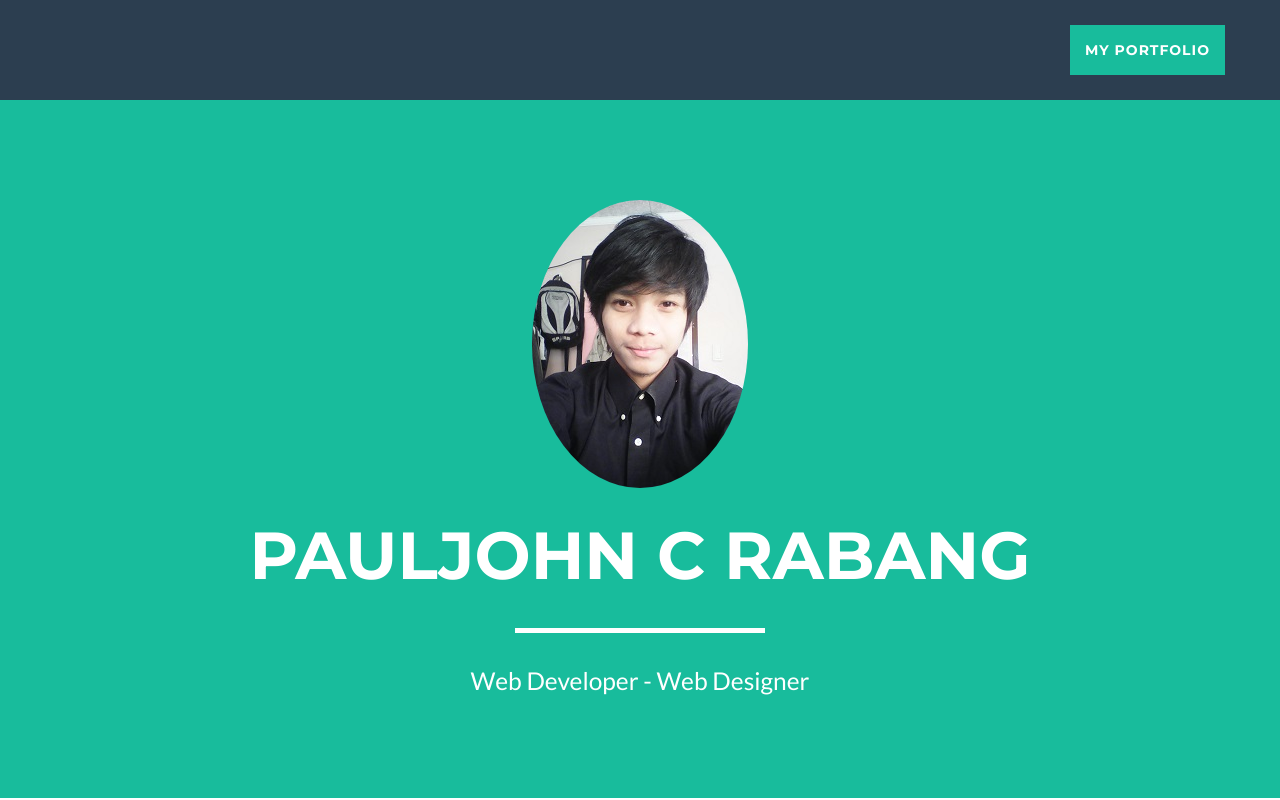
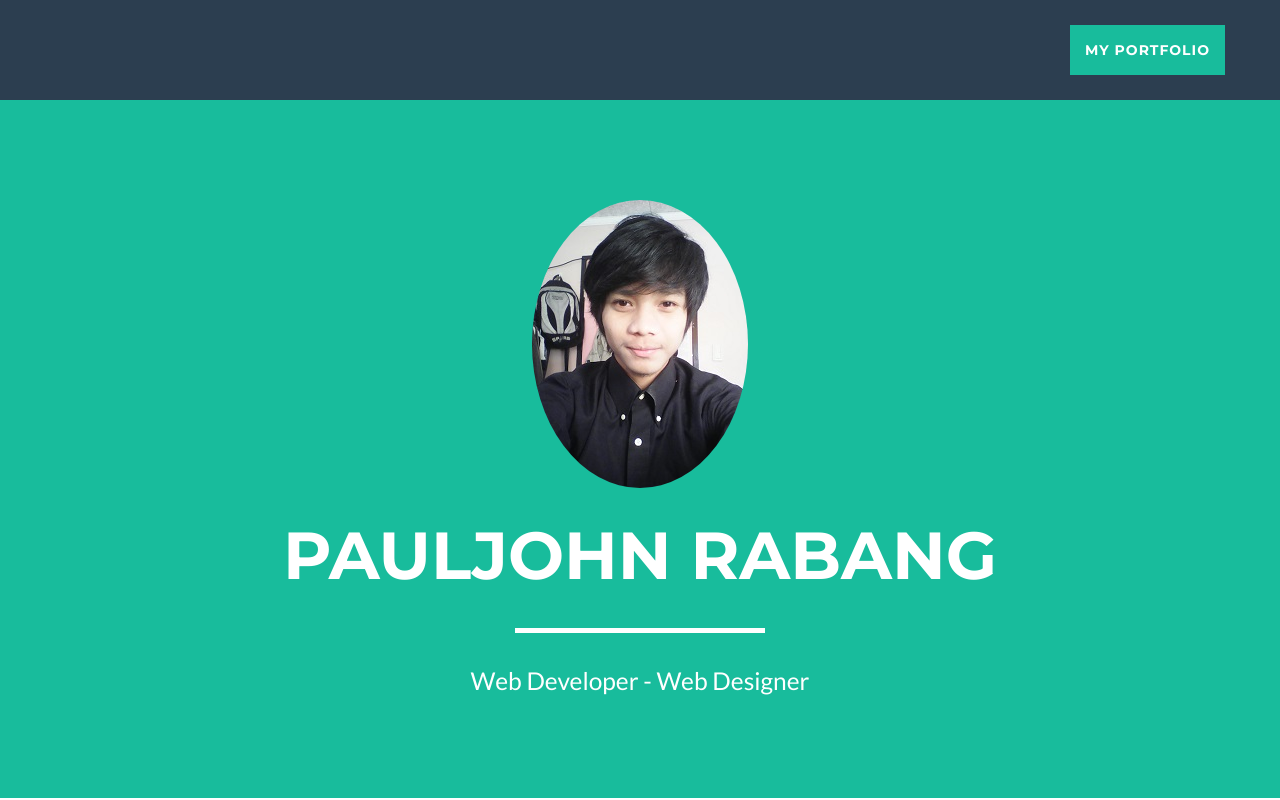
Before and after one commit to pauljohnrabang/johnrabang.github.io, a website: page index.html in a window 1280 px wide. Shown: the top 800 px of the page. Drawn offline with nearby package versions, Linux system fonts and the light colour scheme.

Commit message:
Update index.html

```diff
--- a/index.html
+++ b/index.html
@@ -67,7 +67,7 @@
                 <div class="col-lg-12">
                     <img class="img-circle" src="k.jpg" alt="">
                     <div class="intro-text">
-                        <span class="name">Pauljohn C Rabang</span>
+                        <span class="name">Pauljohn  Rabang</span>
                         <hr class="star-light">
                         <span class="skills">Web Developer - Web Designer </span>
                     </div>
```
